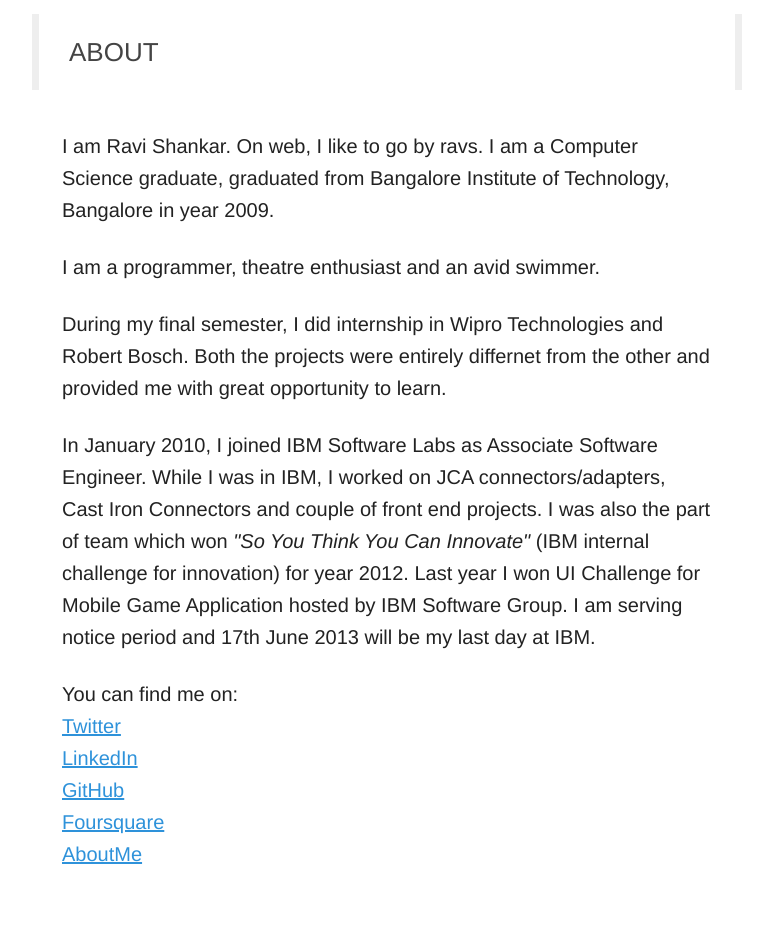
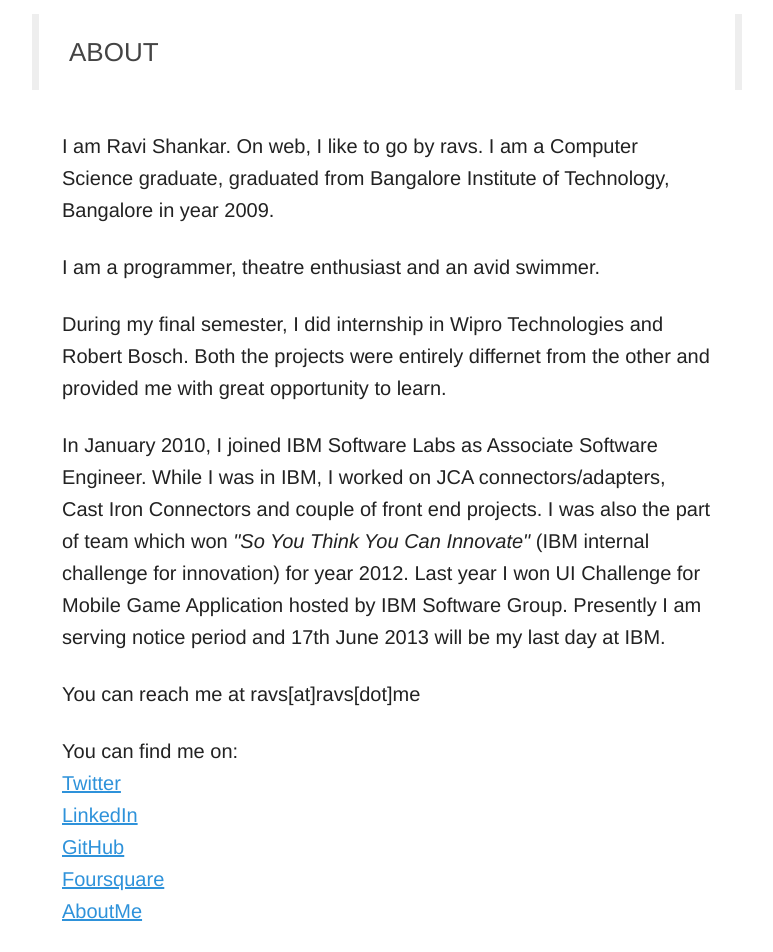
Before and after one commit to ravs/ravs.github.io, a Jekyll site: the page built from about/index.html, in a window 1280 px wide. Shown: the part 383-1335 px from the top of the page, without its empty margins (253-1026 px from the left). Built offline with Jekyll 4.4.1, drawn with Linux system fonts in a browser that asks for light colours; Markdown is read by kramdown in place of the engine named in the settings; before the commit the page ends 1278 px from its top, so only the background shows below that.

Commit message:
about page update

```diff
--- a/about/index.html
+++ b/about/index.html
@@ -12,11 +12,13 @@
 
 <p>During my final semester, I did internship in Wipro Technologies and Robert Bosch. Both the projects were entirely differnet from the other and provided me with great opportunity to learn.<p>
 
-<p>In January 2010, I joined IBM Software Labs as Associate Software Engineer. While I was in IBM, I worked on JCA connectors/adapters, Cast Iron Connectors and couple of front end projects. I was also the part of team which won <i>"So You Think You Can Innovate"</i> (IBM internal challenge for innovation) for year 2012. Last year I won UI Challenge for Mobile Game Application hosted by IBM Software Group. I am serving notice period and 17th June 2013 will be my last day at IBM.</p>
+<p>In January 2010, I joined IBM Software Labs as Associate Software Engineer. While I was in IBM, I worked on JCA connectors/adapters, Cast Iron Connectors and couple of front end projects. I was also the part of team which won <i>"So You Think You Can Innovate"</i> (IBM internal challenge for innovation) for year 2012. Last year I won UI Challenge for Mobile Game Application hosted by IBM Software Group. Presently I am serving notice period and 17th June 2013 will be my last day at IBM.</p>
+
+<p>You can reach me at ravs[at]ravs[dot]me</p>
 
 <p>You can find me on:<br>
 <a href="http://twitter.com/ravs24">Twitter</a><br>
 <a href="http://www.linkedin.com/in/ravishankarbit">LinkedIn</a><br>
-<a href="http://www.github.com/ravs">GitHub</a><br>
+<a href="http://github.com/ravs">GitHub</a><br>
 <a href="https://foursquare.com/ravs24">Foursquare</a><br>
 <a href="http://about.me/ravs">AboutMe</a></p>
```
